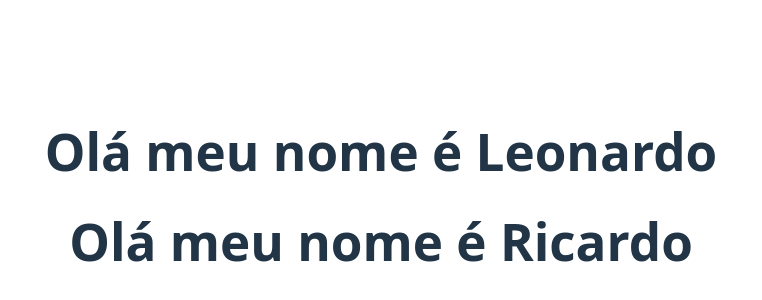
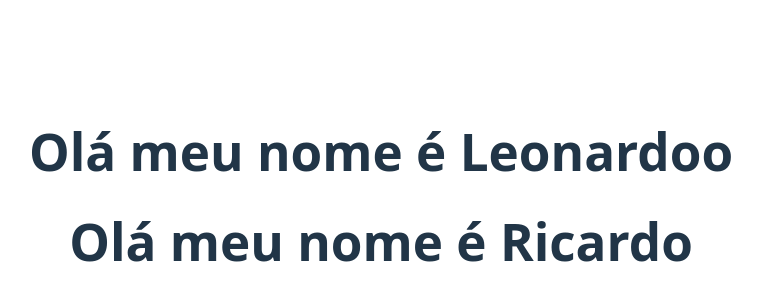
Before and after one commit to rodrigoncruz/react-aula-github, a React (Vite) app in the folder react-github/: page / in a window 1280 px wide. Shown: the part 204-504 px from the top of the page, without its empty margins (259-1021 px from the left). Built offline with nearby package versions, Linux system fonts and the light colour scheme.

Commit message:
coloquei um O a mais

```diff
--- a/react-github/src/App.jsx
+++ b/react-github/src/App.jsx
@@ -6,7 +6,7 @@ function App() {
   return (
     <>
       <div>
-        <Teste nome="Leonardo"/>
+        <Teste nome="Leonardoo"/>
         <Teste nome="Ricardo"/>
       </div>
     </>
```
